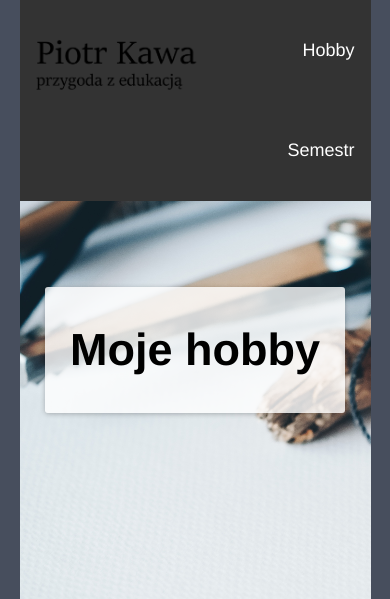
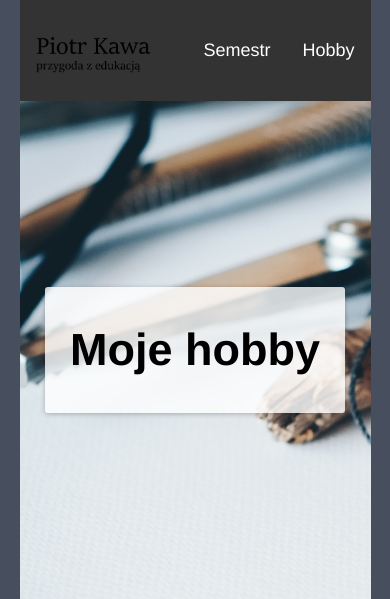
Before and after one commit to hitiminid/WWW, a PHP site: page /hobbies/hobbies.html in a window 390 px wide. Shown: the top 599 px of the page. Run offline with PHP 8.4, Linux system fonts and the light colour scheme.

Commit message:
Task finished.

```diff
--- a/project_1/hobbies/hobbies.html
+++ b/project_1/hobbies/hobbies.html
@@ -18,7 +18,6 @@
       <ul>
         <li class="navbar-item navbar-left-item">
           <a href="../index.html"><img src='../images/logo.png' /></a>
-
         </li>
         <li class="navbar-item navbar-right-item">
           <a href="hobbies.html">Hobby</a>
--- a/project_1/styles/hobbies_style.css
+++ b/project_1/styles/hobbies_style.css
@@ -84,8 +84,13 @@
   #main {
     width: 90%;
   }
-
+  .row {
+      flex-direction: column;
+  }
   .hobbies-panel {
     margin-top:25px;
   }
+  .navbar-item img {
+    height: 50px;
+  }
 }
--- a/project_1/styles/semesters_style.css
+++ b/project_1/styles/semesters_style.css
@@ -137,7 +137,6 @@
     width: 70%;
   }
   .navbar-item img {
-    height: 70px;
-    padding-top:15px;
+    height: 50px;
   }
 }
```
